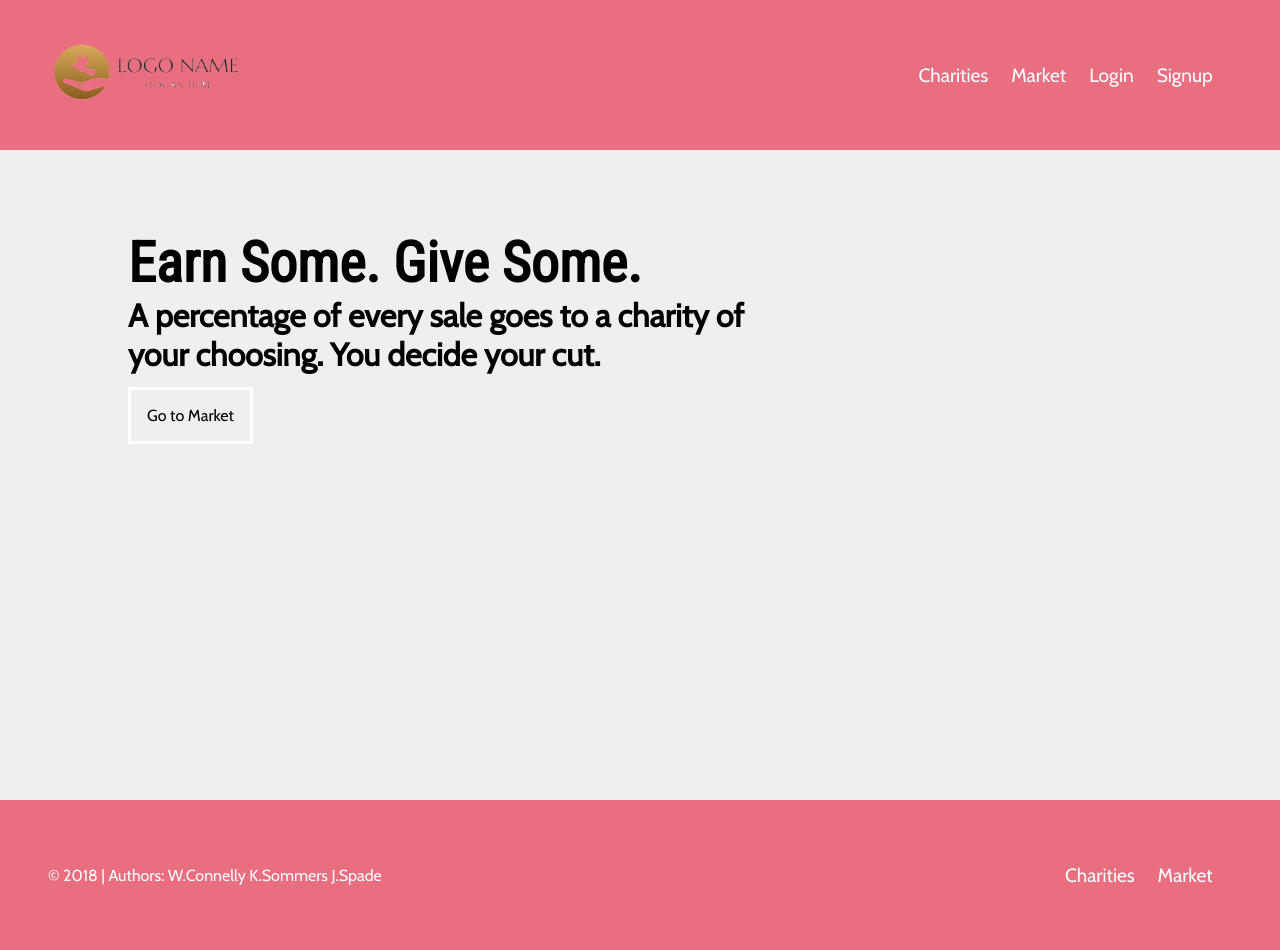
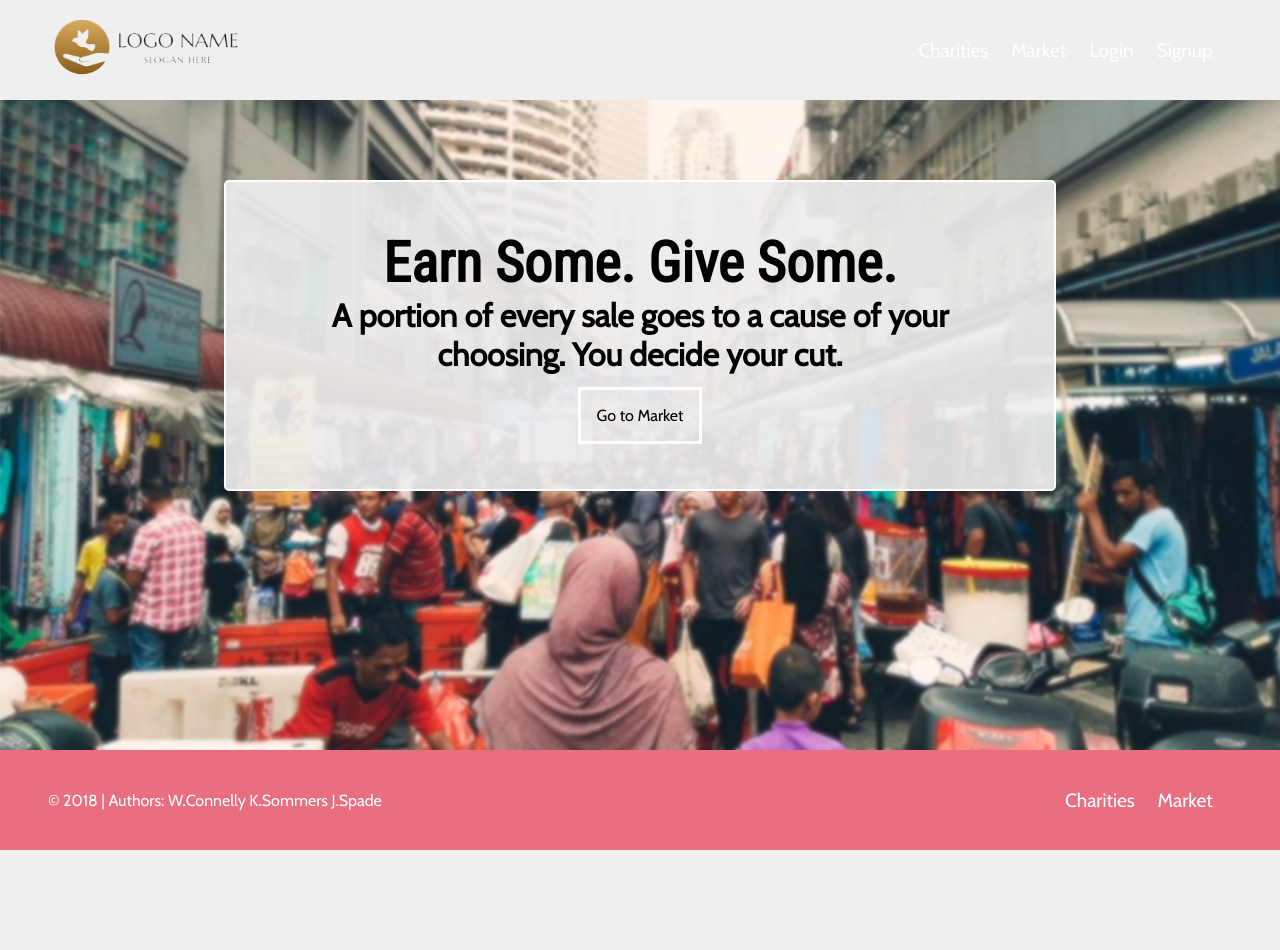
Before and after one commit to kcsommers/goodmarket, a Django app: page / in a window 1280 px wide. After the commit the page ends 850 px from the top, so only its background shows below. Run offline with Django 3.2, Linux system fonts and the light colour scheme; some libraries are stand-ins or nearby versions.

Commit message:
some styling

```diff
--- a/main_app/static/css/main.css
+++ b/main_app/static/css/main.css
@@ -43,12 +43,12 @@ textarea {
 }
 
 .main-nav {
-	background-color: #e96e80;
+	background-color: #efefefe;
 }
 
 .nav-wrapper {
 	display: flex;
-	height: 150px;
+	height: 100px;
 	justify-content: space-between;
 	align-items: center;
 	padding: 0 3em;
@@ -70,11 +70,21 @@ textarea {
 
 .landing-page {
 	min-height: calc(100vh - 150px);
-	padding: 5em 8em;
+	padding: 5em 0em;
+	position: relative;
+	background-image: url(/static/images/market.png);
+	background-size: cover;
+	background-position: center center;
 }
 
 .intro-container {
 	width: 65%;
+	background-color: rgba(239, 239, 239, 0.9);
+	padding: 3em 3em 4em 3em;
+	margin: 0 auto;
+	border: 2px solid #fff;
+	border-radius: 5px;
+	text-align: center;
 }
 
 .intro-container h4 {
--- a/main_app/templates/index.html
+++ b/main_app/templates/index.html
@@ -4,7 +4,7 @@
 <section class="landing-page">
 	<div class="intro-container">
 		<h1>Earn Some. Give Some.</h1>
-		<h4>A percentage of every sale goes to a charity of your choosing. You decide your cut.</h4>
+		<h4>A portion of every sale goes to a cause of your choosing. You decide your cut.</h4>
 		<a href="/market/">Go to Market</a>
 	</div>
 </section>
```
Also changed, not shown: main_app/static/images/market.png (added).
